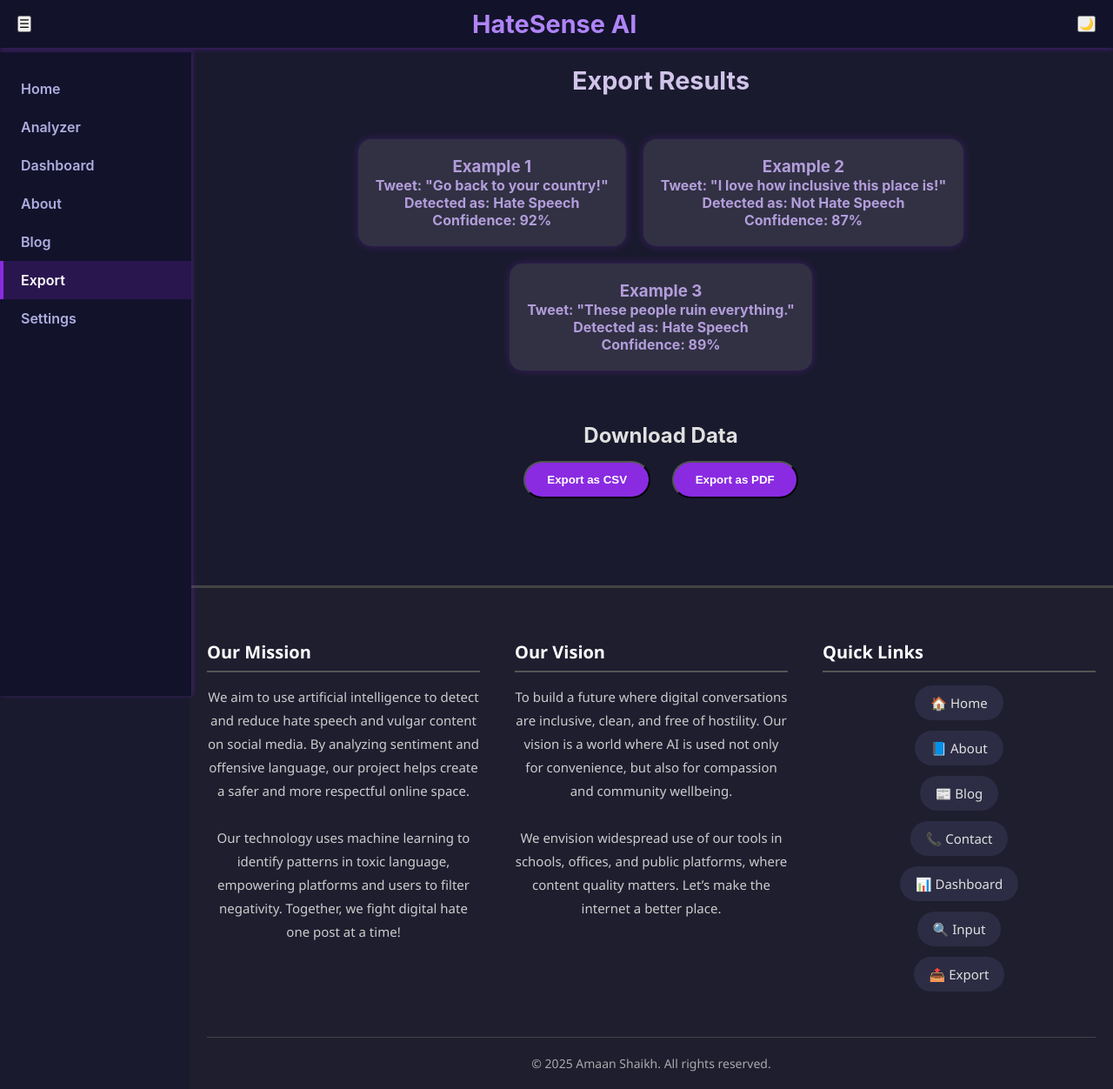
After one commit to amaanshaikh711/HateSense-Ai, a Flask app: page /export in a window 1280 px wide. The commit adds this page. Shown: the whole page at 87% size. Run offline with Flask 3, Linux system fonts and the light colour scheme; parts of the project's set-up code (start-up, migrations or seed data) failed here and were passed over.

Commit message:
Initial commit

```diff
--- a/app.py
+++ b/app.py
@@ -90,5 +90,9 @@ def contact():
 def dashboard():
     return render_template('dashboard.html')
 
+@app.route('/export', methods=['GET'])
+def export():
+    return render_template('export.html')
+
 if __name__ == '__main__':
     app.run(debug=True)
--- a/static/css/style.css
+++ b/static/css/style.css
@@ -175,29 +175,20 @@ a:hover {
 }
 
   .flashcard {
-    width: 220px;
+    background: rgba(255, 255, 255, 0.1);
     padding: 20px;
     border-radius: 15px;
-    background: rgba(255, 255, 255, 0.1);
     box-shadow: 0 0 10px rgba(138, 43, 226, 0.3);
     transition: box-shadow 0.3s ease;
     text-align: center;
     cursor: default;
+    color: #b39ddb;
+    font-weight: 700;
+    font-size: 1rem;
   }
 
-  .glow-on-hover:hover {
+  .flashcard:hover {
     box-shadow: 0 0 20px #8a2be2;
-  }
-
-  .flashcard h3 {
-    margin-bottom: 10px;
-    font-weight: 700;
-    color: #b39ddb;
-  }
-
-  .flashcard p {
-    font-size: 1rem;
-    color: #d1c4e9;
   }
 
 /* =============== HOW IT WORKS =============== */
--- /dev/null
+++ b/templates/export.html
@@ -0,0 +1,105 @@
+<!DOCTYPE html>
+<html lang="en">
+<head>
+  <meta charset="UTF-8" />
+  <meta name="viewport" content="width=device-width, initial-scale=1.0"/>
+  <title>Export | HateSense AI</title>
+  <link rel="stylesheet" href="{{ url_for('static', filename='css/style.css') }}" />
+</head>
+<body class="dark-mode">
+
+  <header class="header">
+    <button id="sidebar-toggle" class="sidebar-toggle" aria-label="Toggle Sidebar">&#9776;</button>
+    <h1 class="logo"  style="text-align: left "> HateSense AI</h1>
+    <button id="mode-toggle" class="mode-toggle" aria-label="Toggle Dark Mode">🌙</button>
+  </header>
+
+  <aside id="sidebar" class="sidebar active" aria-label="Sidebar Navigation">
+    <ul class="sidebar-list">
+      <li><a href="{{ url_for('home') }}" class="sidebar-link">Home</a></li>
+      <li><a href="{{ url_for('input_page') }}" class="sidebar-link">Analyzer</a></li>
+      <li><a href="{{ url_for('dashboard') }}" class="sidebar-link">Dashboard</a></li>
+      <li><a href="{{ url_for('about') }}" class="sidebar-link">About</a></li>
+      <li><a href="{{ url_for('blog') }}" class="sidebar-link">Blog</a></li>
+      <li><a href="{{ url_for('export') }}" class="sidebar-link active">Export</a></li>
+      <li><a href="#" class="sidebar-link">Settings</a></li>
+    </ul>
+  </aside>
+
+  <main class="home-container">
+    <section class="home-main">
+      <h2 class="section-title" style="text-align: center;">Export Results</h2>
+
+      <div class="flashcards-container">
+        <div class="flashcard glow-on-hover">
+          <h3>Example 1</h3>
+          <p><strong>Tweet:</strong> "Go back to your country!"<br>
+          <strong>Detected as:</strong> Hate Speech<br>
+          <strong>Confidence:</strong> 92%</p>
+        </div>
+        <div class="flashcard glow-on-hover">
+          <h3>Example 2</h3>
+          <p><strong>Tweet:</strong> "I love how inclusive this place is!"<br>
+          <strong>Detected as:</strong> Not Hate Speech<br>
+          <strong>Confidence:</strong> 87%</p>
+        </div>
+        <div class="flashcard glow-on-hover">
+          <h3>Example 3</h3>
+          <p><strong>Tweet:</strong> "These people ruin everything."<br>
+          <strong>Detected as:</strong> Hate Speech<br>
+          <strong>Confidence:</strong> 89%</p>
+        </div>
+      </div>
+
+      <div class="export-options" style="margin-top: 30px; text-align: center;">
+        <h2>Download Data</h2>
+        <button class="btn btn-glow" onclick="exportData('csv')" style="margin-right: 20px;">Export as CSV</button>
+        <button class="btn btn-glow" onclick="exportData('pdf')">Export as PDF</button>
+      </div>
+    </section>
+  </main>
+
+  <footer class="footer">
+    <div class="footer-container">
+      <div>
+        <h3>Our Mission</h3>
+        <p>
+          We aim to use artificial intelligence to detect and reduce hate speech and vulgar content on social media. By analyzing sentiment and offensive language, our project helps create a safer and more respectful online space.
+          <br><br>
+          Our technology uses machine learning to identify patterns in toxic language, empowering platforms and users to filter negativity. Together, we fight digital hate one post at a time!
+        </p>
+      </div>
+      <div>
+        <h3>Our Vision</h3>
+        <p>
+          To build a future where digital conversations are inclusive, clean, and free of hostility. Our vision is a world where AI is used not only for convenience, but also for compassion and community wellbeing.
+          <br><br>
+          We envision widespread use of our tools in schools, offices, and public platforms, where content quality matters. Let’s make the internet a better place.
+        </p>
+      </div>
+      <div>
+        <h3>Quick Links</h3>
+        <ul>
+          <li><a href="{{ url_for('home') }}">🏠 Home</a></li>
+          <li><a href="{{ url_for('about') }}">📘 About</a></li>
+          <li><a href="{{ url_for('blog') }}">📰 Blog</a></li>
+          <li><a href="{{ url_for('contact') }}">📞 Contact</a></li>
+          <li><a href="{{ url_for('dashboard') }}">📊 Dashboard</a></li>
+          <li><a href="{{ url_for('input_page') }}">🔍 Input</a></li>
+          <li><a href="{{ url_for('export') }}">📤 Export</a></li>
+        </ul>
+      </div>
+    </div>
+    <div class="footer-bottom">
+      &copy; 2025 Amaan Shaikh. All rights reserved.
+    </div>
+  </footer>
+
+  <script>
+    function exportData(type) {
+      alert("This is a placeholder for " + type + " export. Backend needed.");
+    }
+  </script>
+
+</body>
+</html>
```
Also changed, not shown: other parts of static/css/style.css (+51 -1 lines), templates/about.html (+7 -5 lines), templates/base.html (+11 -1 lines), templates/home.html (+7 -4 lines), templates/input.html (+15 -1 lines). Lines whose indentation alone changed are shown as unchanged.
